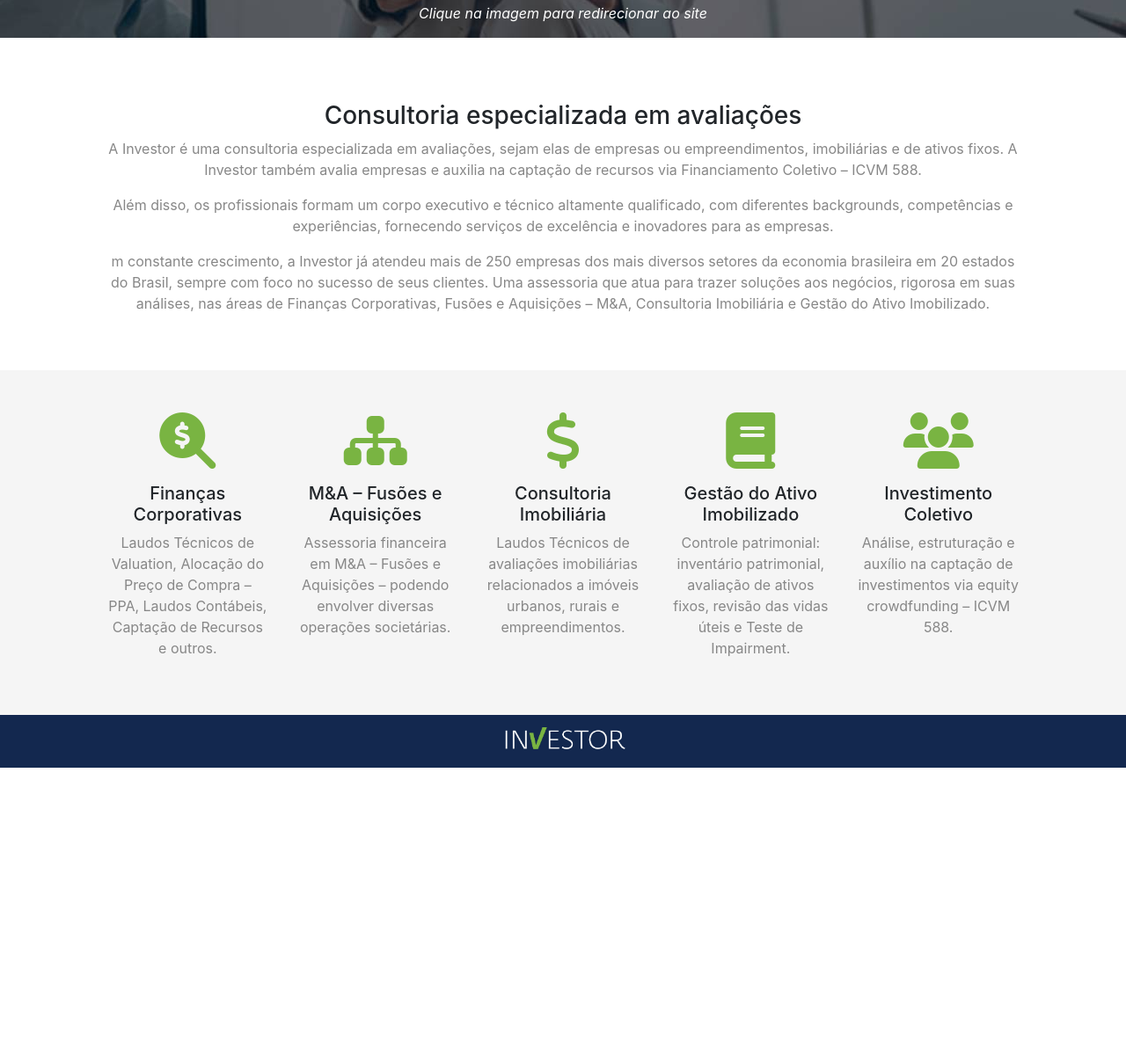
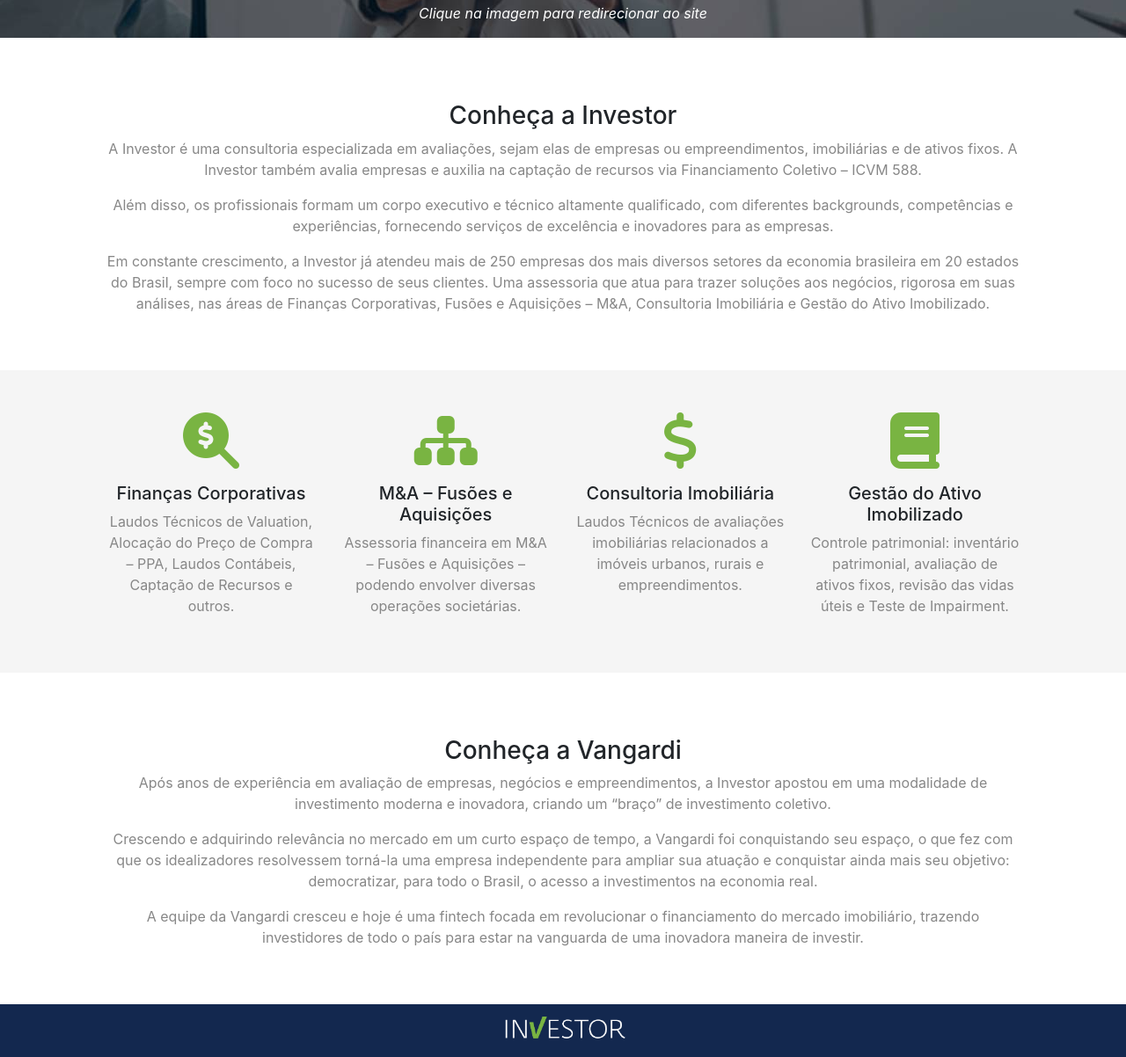
Before and after one commit to ediedias/grupoinvestor, a plain HTML site: page index.html in a window 1280 px wide. Shown: the part 338-1540 px from the top of the page at 88% size. Before the commit the page ends 1211 px from the top, so only its background shows below. Drawn offline with nearby package versions, Linux system fonts and the light colour scheme.

Commit message:
Add files via upload

```diff
--- a/index.html
+++ b/index.html
@@ -30,10 +30,10 @@
 				<div class="col-sm-1"></div>
 				<div class="col text-center py-5" >
 					<img src="">
-					<h3>Consultoria especializada em avaliações</h3>
+					<h3>Conheça a Investor</h3>
 					<p>A Investor é uma consultoria especializada em avaliações, sejam elas de empresas ou empreendimentos, imobiliárias e de ativos fixos. A Investor também avalia empresas e auxilia na captação de recursos via Financiamento Coletivo – ICVM 588.</p>
 					<p>Além disso, os profissionais formam um corpo executivo e técnico altamente qualificado, com diferentes backgrounds, competências e experiências, fornecendo serviços de excelência e inovadores para as empresas.</p>
-					<p>m constante crescimento, a Investor já atendeu mais de 250 empresas dos mais diversos setores da economia brasileira em 20 estados do Brasil, sempre com foco no sucesso de seus clientes. Uma assessoria que atua para trazer soluções aos negócios, rigorosa em suas análises, nas áreas de Finanças Corporativas, Fusões e Aquisições – M&A, Consultoria Imobiliária e Gestão do Ativo Imobilizado.</p>
+					<p>Em constante crescimento, a Investor já atendeu mais de 250 empresas dos mais diversos setores da economia brasileira em 20 estados do Brasil, sempre com foco no sucesso de seus clientes. Uma assessoria que atua para trazer soluções aos negócios, rigorosa em suas análises, nas áreas de Finanças Corporativas, Fusões e Aquisições – M&A, Consultoria Imobiliária e Gestão do Ativo Imobilizado.</p>
 				</div>
 				<div class="col-sm-1"></div>
 			</div>
@@ -59,10 +59,16 @@
 					<h5>Gestão do Ativo Imobilizado	</h5>
 					<p>Controle patrimonial: inventário patrimonial, avaliação de ativos fixos, revisão das vidas úteis e Teste de Impairment.</p>
 				</div>
-				<div class="col">
-					<i class="fas fa-users fa-4x cor-investor mb-3"></i>
-					<h5>Investimento Coletivo</h5>
-					<p>Análise, estruturação e auxílio na captação de investimentos via equity crowdfunding – ICVM 588.</p>
+				<div class="col-sm-1"></div>
+			</div>
+			<div class="row">
+				<div class="col-sm-1"></div>
+				<div class="col text-center py-5" >
+					<img src="">
+					<h3>Conheça a Vangardi</h3>
+					<p>Após anos de experiência em avaliação de empresas, negócios e empreendimentos, a Investor apostou em uma modalidade de investimento moderna e inovadora, criando um “braço” de investimento coletivo.</p>
+					<p>Crescendo e adquirindo relevância no mercado em um curto espaço de tempo, a Vangardi foi conquistando seu espaço, o que fez com que os idealizadores resolvessem torná-la uma empresa independente para ampliar sua atuação e conquistar ainda mais seu objetivo: democratizar, para todo o Brasil, o acesso a investimentos na economia real.</p>
+					<p>A equipe da Vangardi cresceu e hoje é uma fintech focada em revolucionar o financiamento do mercado imobiliário, trazendo investidores de todo o país para estar na vanguarda de uma inovadora maneira de investir.</p>
 				</div>
 				<div class="col-sm-1"></div>
 			</div>
```
